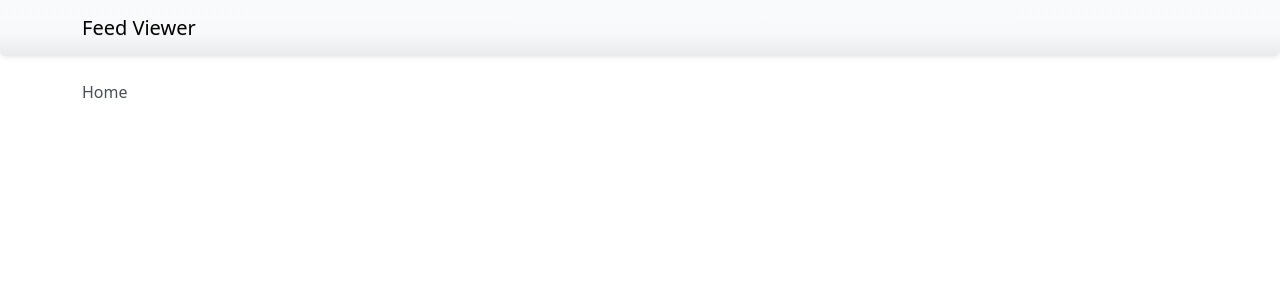
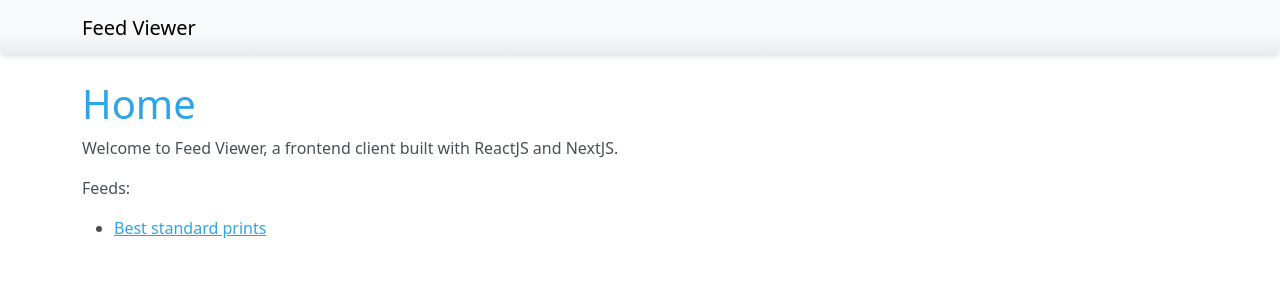
Before and after one commit to nelo-crypto/feed-watcher-frontend, a Next.js app: page / in a window 1280 px wide. Shown: the top 300 px of the page. Built offline with nearby package versions, Linux system fonts and the light colour scheme.

Commit message:
Improve Homepage

```diff
--- a/src/pages/index.tsx
+++ b/src/pages/index.tsx
@@ -5,7 +5,18 @@ export default function Index() {
     return (
         <Layout pageTitle={'Home'}>
             <Row>
-                <Col sm="12">Home</Col>
+                <Col sm="12">
+                    <h1>Home</h1>
+                </Col>
+            </Row>
+            <Row>
+                <Col sm="12">
+                    <p>Welcome to Feed Viewer, a frontend client built with ReactJS and NextJS.</p>
+                    <p>Feeds:</p>
+                    <ul>
+                        <li><a href="/objects/1">Best standard prints</a></li>
+                    </ul>
+                </Col>
             </Row>
         </Layout>
     )
```
